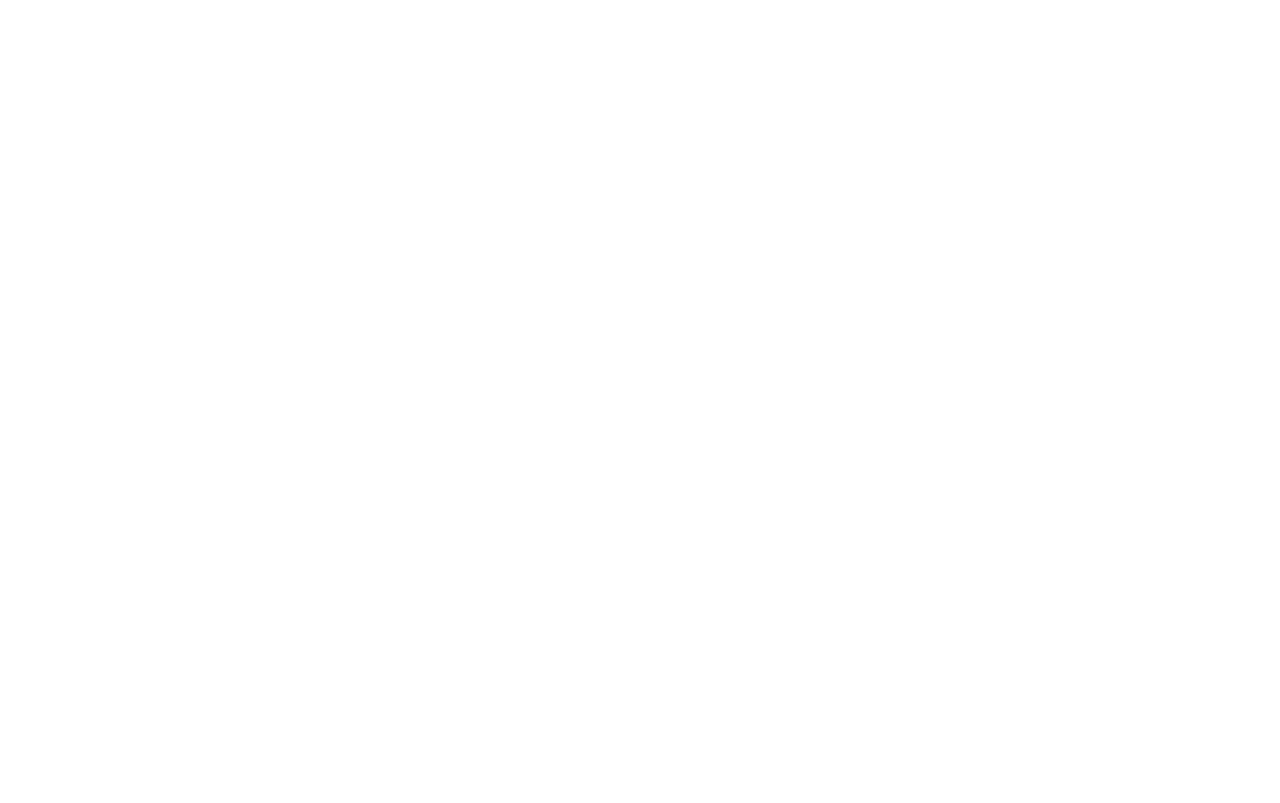
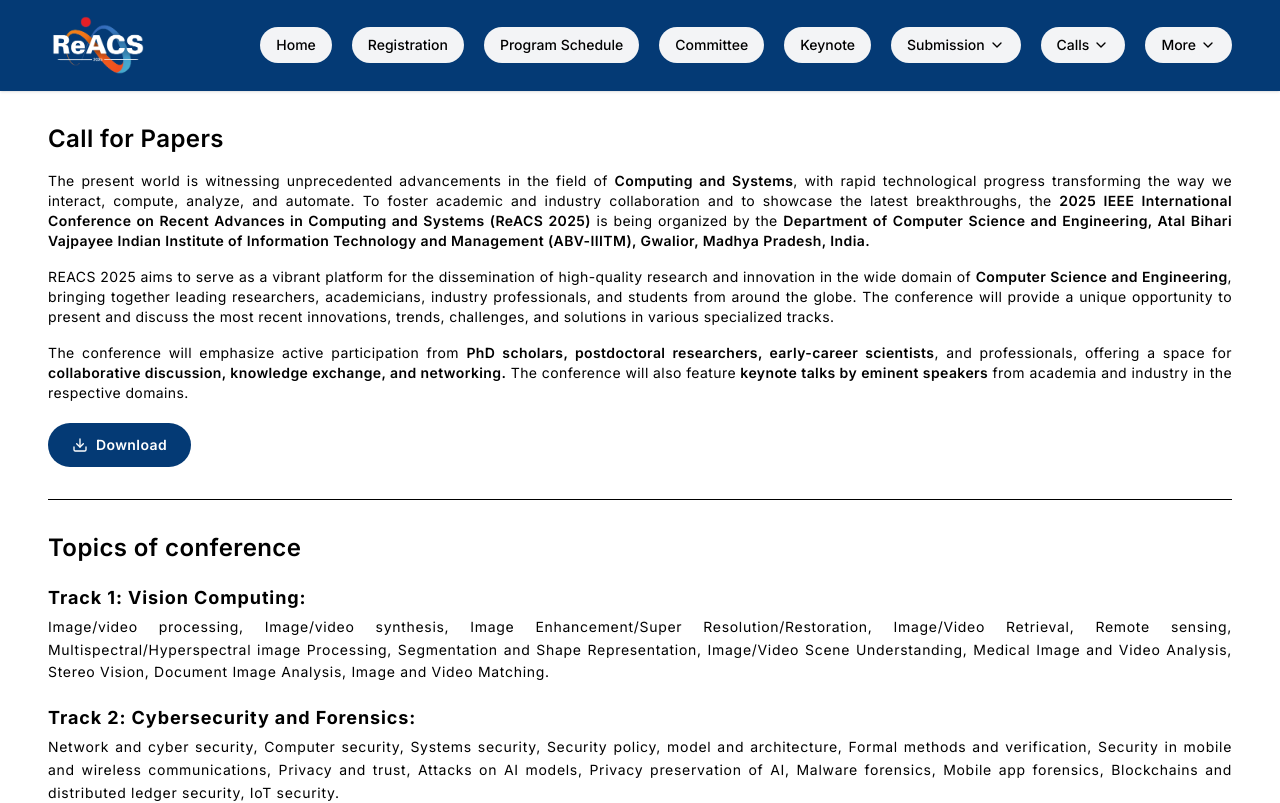
Before and after one commit to Utkarsh-sharma47/ICIIS-2026, a React (Vite) app: page /cfp in a window 1280 px wide. Before the commit this address had no page. Shown: the top 803 px of the page. Built offline with nearby package versions, Linux system fonts and the light colour scheme.

Commit message:
changed the year in title

```diff
--- a/index.html
+++ b/index.html
@@ -4,7 +4,7 @@
     <meta charset="UTF-8" />
     <link rel="icon" type="image/svg+xml" href="/ReACS logo.png" />
     <meta name="viewport" content="width=device-width, initial-scale=1.0" />
-    <title>ReACS 2025</title>
+    <title>ReACS 2026</title>
   </head>
   <body>
     <div id="root"></div>
--- a/src/App.jsx
+++ b/src/App.jsx
@@ -17,7 +17,7 @@ function App() {
     <ScrollToTop/>
       <Routes>
         <Route path="/" element={<Home />} />
-        {/* <Route path="/registration" element={<Registration />} />
+        <Route path="/registration" element={<Registration />} />
         <Route path="/schedule" element={<Schedule />} />
         <Route path="/submission" element={<Submission />} />
         <Route path="/cfp" element={<CFP />} />
@@ -25,7 +25,7 @@ function App() {
         <Route path="/about" element={<About />} />
         <Route path="/crs" element={<CRS />} />
         <Route path="/speakers" element={<Speakers />} />
-        <Route path="/attende" element={<Attende/>}/> */}
+        <Route path="/attende" element={<Attende/>}/>
       </Routes>
     </BrowserRouter>
   )
```
